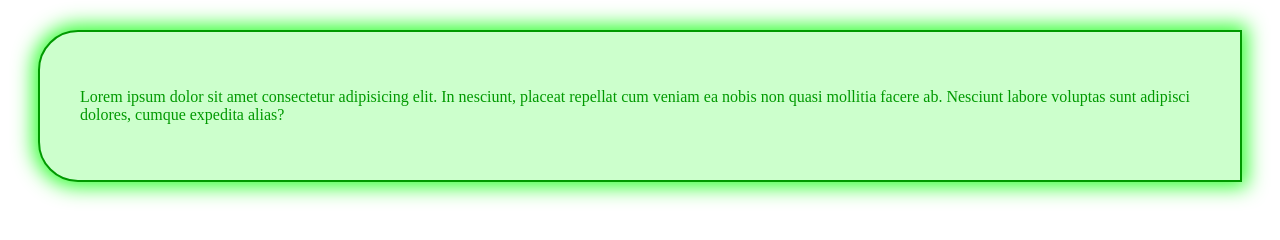
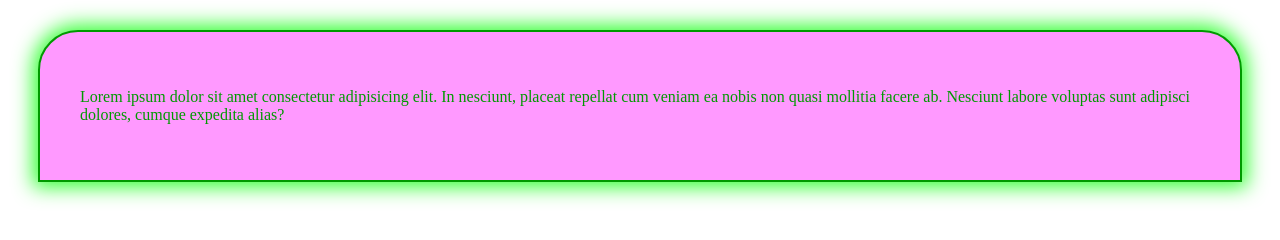
Before and after one commit to ankitakangane/icp-8-assignment-14, a plain HTML site: page index.html in a window 1280 px wide. In both pictures the pointer is over the element 640 px from the left and 106 px from the top of the page. Drawn offline with Linux system fonts and the light colour scheme.

Commit message:
added a css hover property

```diff
--- a/index.html
+++ b/index.html
@@ -14,6 +14,11 @@
             border-radius: 40px 0 0 40px;
             box-shadow: 0 0 20px 5px #33ff33;
         }
+        .first:hover{
+            background-color: #ff99ff;
+            border-radius: 40px 40px 0 0 ;
+            transition: 2s;
+        }
     </style>
 </head>
 <body>
```
